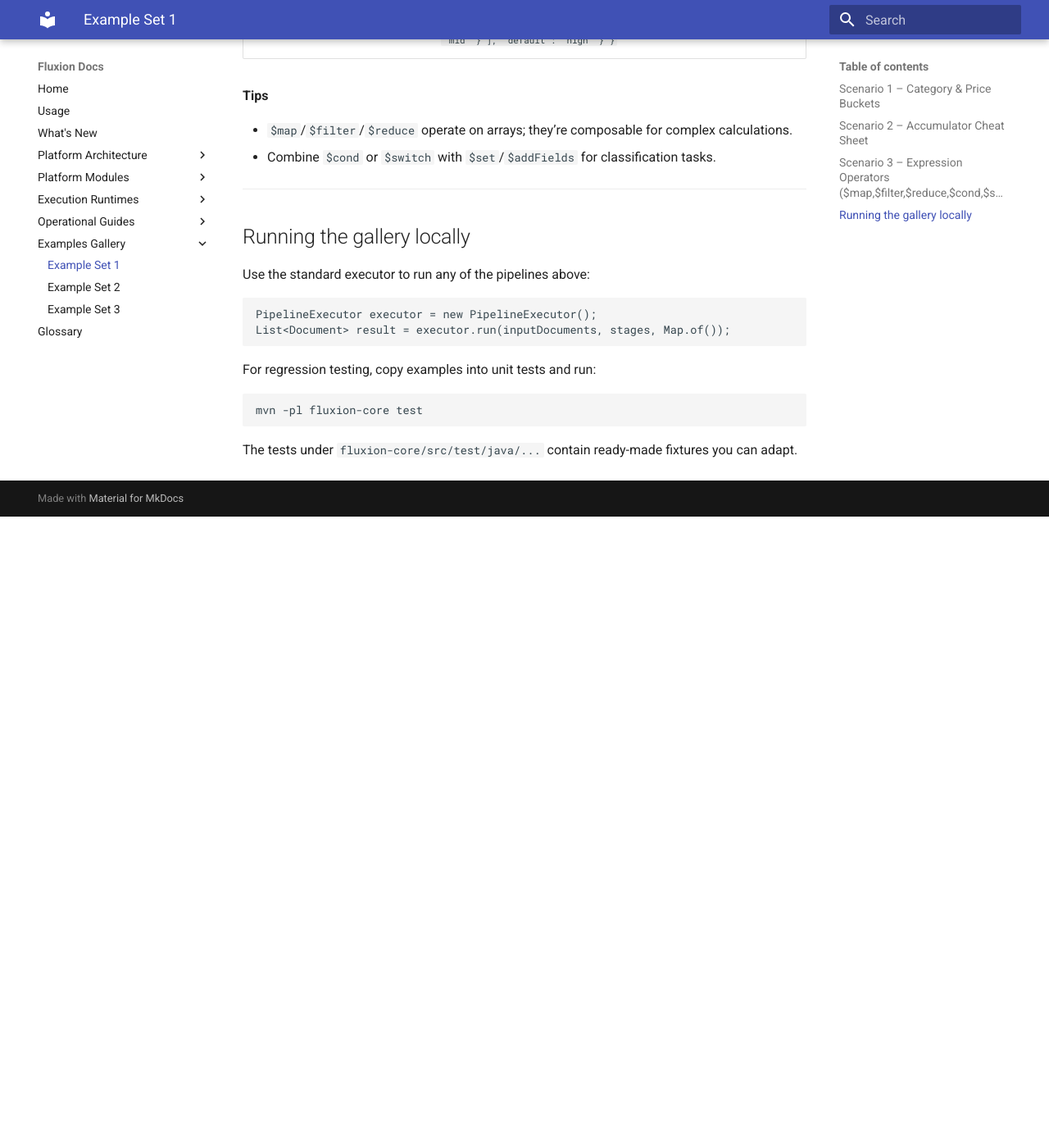
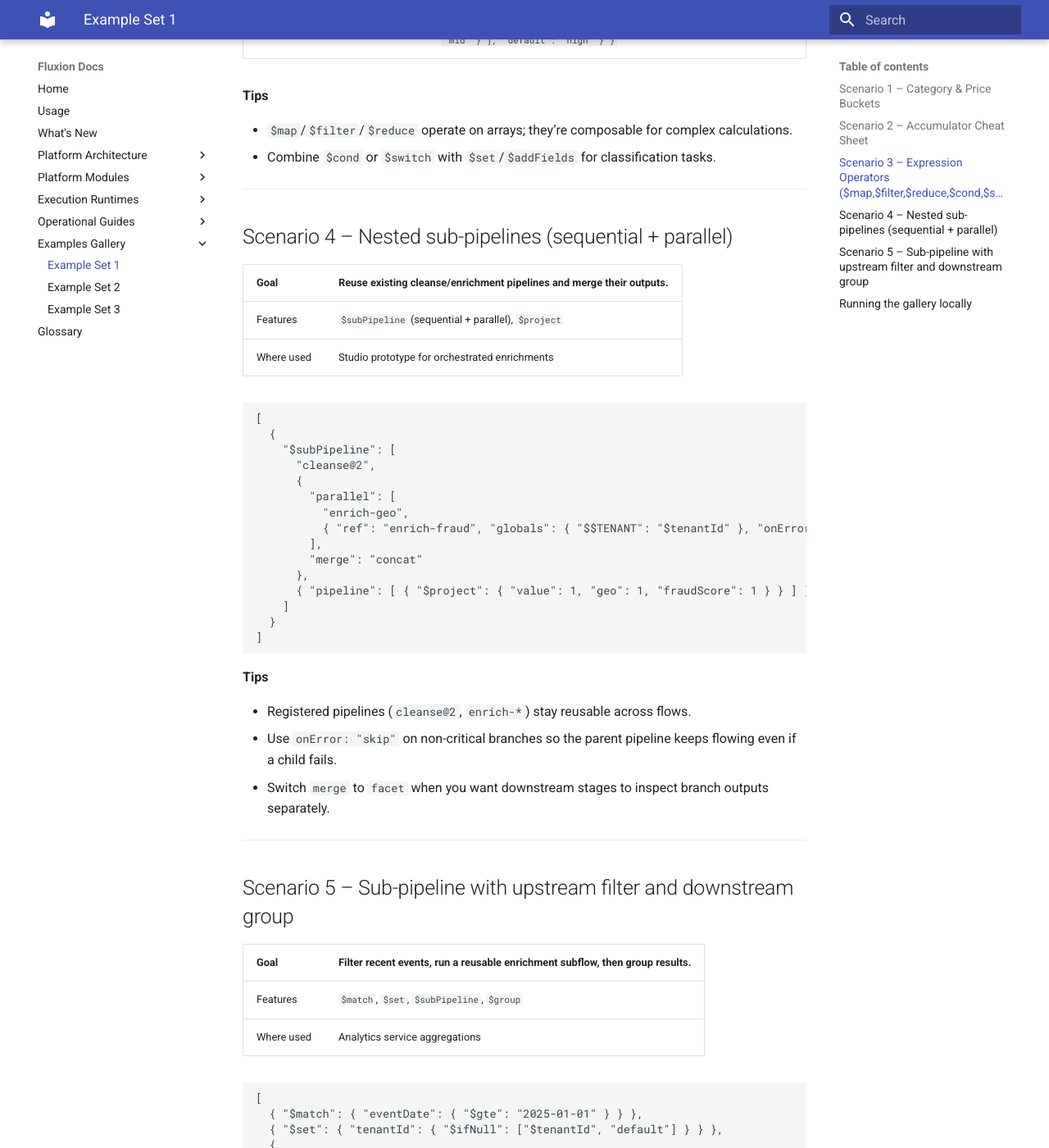
Before and after one commit to aredlavenkat/fluxion-docs, an MkDocs documentation site: the page built from docs/examples/exampleSet1.md, in a window 1280 px wide and 1400 px high, scrolled down 2449 px. Shown: the whole window at 82% size. Built offline with MkDocs 1.6.1 and Material for MkDocs 9.7.7, drawn with Linux system fonts in a browser that asks for light colours; before the commit the page ends 3079 px from its top, so only the background shows below that; some of the changed text lies outside the part shown.

Commit message:
$subpipeline example

````diff
--- a/docs/examples/exampleSet1.md
+++ b/docs/examples/exampleSet1.md
@@ -105,6 +105,97 @@ when building tutorials.
 
 ---
 
+## Scenario 4 – Nested sub-pipelines (sequential + parallel)
+
+| Goal | Reuse existing cleanse/enrichment pipelines and merge their outputs. |
+| --- | --- |
+| Features | `$subPipeline` (sequential + parallel), `$project` |
+| Where used | Studio prototype for orchestrated enrichments |
+
+```json
+[
+  {
+    "$subPipeline": [
+      "cleanse@2",
+      {
+        "parallel": [
+          "enrich-geo",
+          { "ref": "enrich-fraud", "globals": { "$$TENANT": "$tenantId" }, "onError": "skip" }
+        ],
+        "merge": "concat"
+      },
+      { "pipeline": [ { "$project": { "value": 1, "geo": 1, "fraudScore": 1 } } ] }
+    ]
+  }
+]
+```
+
+**Tips**
+
+- Registered pipelines (`cleanse@2`, `enrich-*`) stay reusable across flows.
+- Use `onError: "skip"` on non-critical branches so the parent pipeline keeps flowing even if a child fails.
+- Switch `merge` to `facet` when you want downstream stages to inspect branch outputs separately.
+
+---
+
+## Scenario 5 – Sub-pipeline with upstream filter and downstream group
+
+| Goal | Filter recent events, run a reusable enrichment subflow, then group results. |
+| --- | --- |
+| Features | `$match`, `$set`, `$subPipeline`, `$group` |
+| Where used | Analytics service aggregations |
+
+```json
+[
+  { "$match": { "eventDate": { "$gte": "2025-01-01" } } },
+  { "$set": { "tenantId": { "$ifNull": ["$tenantId", "default"] } } },
+  {
+    "$subPipeline": [
+      "normalize@3",
+      {
+        "parallel": [
+          "enrich-geo",
+          { "ref": "enrich-fraud", "onError": "bubble" }
+        ],
+        "merge": "concat"
+      }
+    ]
+  },
+  {
+    "$group": {
+      "_id": "$tenantId",
+      "eventCount": { "$sum": 1 },
+      "avgScore": { "$avg": "$fraudScore" }
+    }
+  }
+]
+```
+
+**Input sample**
+
+```json
+[
+  { "eventDate": "2025-03-01", "tenantId": "acme", "fraudScore": 0.5 },
+  { "eventDate": "2024-12-15", "tenantId": "beta", "fraudScore": 0.2 }
+]
+```
+
+**Output sample**
+
+```json
+[
+  { "_id": "acme", "eventCount": 1, "avgScore": 0.5 }
+]
+```
+
+**Tips**
+
+- Reuse existing pipelines (`normalize`, `enrich-*`) without duplicating their stages.
+- Keep `$match` and `$set` outside the sub-pipeline to share the same filters/globals across all branches.
+- Group results after the subflow to report per-tenant aggregates.
+
+---
+
 ## Running the gallery locally
 
 Use the standard executor to run any of the pipelines above:
--- a/mkdocs.yml
+++ b/mkdocs.yml
@@ -27,6 +27,7 @@ nav:
         - $replaceWith: stages/replaceWith.md
         - $set: stages/set.md
         - $fill: stages/fill.md
+        - $subPipeline: stages/subPipeline.md
         - $skip: stages/skip.md
         - $sort: stages/sort.md
         - $sortByCount: stages/sortByCount.md
````
Also changed, not shown: docs/stages/subPipeline.md (+44 -0 lines).
